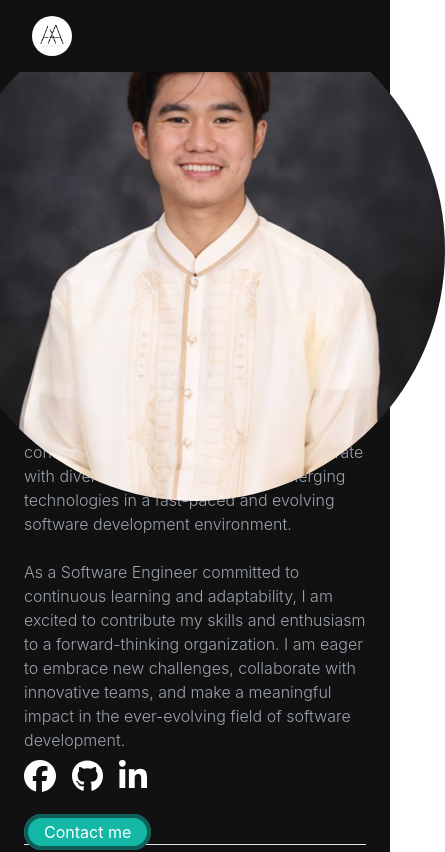
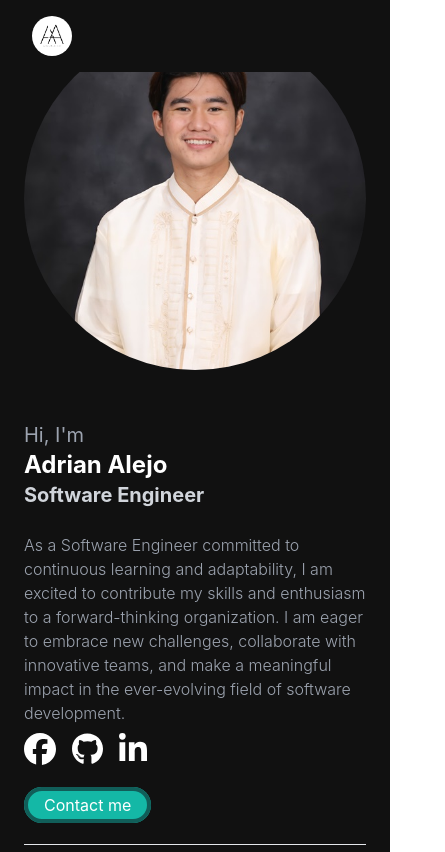
Before and after one commit to AdrianFAlejo/adrian-alejo-website, a React (Create React App) app: page / in a window 390 px wide. Shown: the top 852 px of the page, 445 px wide, since content can reach past the window. Built offline with nearby package versions, Linux system fonts and the light colour scheme.

Commit message:
Adjusted the responsive in mobile devices

```diff
--- a/src/components/Main.js
+++ b/src/components/Main.js
@@ -1,4 +1,3 @@
-import {useState} from 'react'
 import profile from '../assets/my-profile.jpg';
 import resume from '../assets/resume.pdf';
 import { FontAwesomeIcon } from '@fortawesome/react-fontawesome';
@@ -7,70 +6,21 @@ import HrCurve from './HrCurve';
 
 export default function Main () {
 
-  const [isFlipped, setIsFlipped] = useState(false);
-
-  //Flip styling
-  const flipStyles = {
-      perspective: '1000px',
-      borderRadius: '50%',
-      width: '500px',
-      height: '500px',
-      transition: 'transform 3s',
-      transformStyle: 'preserve-3d',
-    };
-
-    const flipperStyles = {
-      transform: isFlipped ? 'rotateY(180deg)' : 'rotateY(0)',
-    };
-
-    const frontStyles = {
-      width: '100%',
-      height: '100%',
-      position: 'absolute',
-      backfaceVisibility: 'hidden',
-      zIndex: isFlipped ? '1' : '2',
-    };
-
-    const backStyles = {
-      width: '100%',
-      height: '100%',
-      position: 'absolute',
-      backfaceVisibility: 'hidden',
-      transform: 'rotateY(180deg)',
-      zIndex: isFlipped ? '2' : '1',
-    };
-
-
-  const handleMouseEnter = () => {
-    if (!isFlipped) {
-      setIsFlipped(true);
-    }
-  };
-
     return (
         <>
         <div id="main" className="flex w-full h-screen flex-col md:flex-row gap-5 items-center justify-center text-white relative">
-          <div
-            style={{ ...flipStyles, ...flipperStyles }}
-            onMouseEnter={handleMouseEnter}
-            onMouseLeave={() => setIsFlipped(false)}
-          >
-            <div style={frontStyles}>
-              <img src={profile} alt="profile" className='md:w-6/6'style={{  borderRadius: '50%' }} />
+            <div className='md:w-3/6 md:p-2'>
+                <img data-aos="flip-right" data-aos-duration="3000" data-aos-offset="200"  src={profile} alt="profile" className='rounded-full' />
             </div>
-            <div style={backStyles}>
-              <img src={profile} alt="profile"className='md:w-6/6' style={{ borderRadius: '50%' }} />
-            </div>
-          </div>
-          <div className='md:w-3/6' data-aos="fade-right" data-aos-duration="1000" data-aos-offset="100" >
-              <div className="flex flex-col w-full mt-8">
+            <div className='md:w-3/6' data-aos="fade-right" data-aos-duration="2000" data-aos-offset="100" >
+                <div className="md:flex flex-col w-full mt-8">
                   <h1 className="text-xl text-gray-400">Hi, I'm</h1>
                   <h1 className="text-2xl font-bold">Adrian Alejo</h1>
                   <p class="text-xl font-bold text-gray-300">Software Engineer</p>
-                  <p className="text-md font-light text-gray-400 ">Dedicated and adaptable Software Engineer with nearly 2 years of hands-on experience, seeking a dynamic position where I can apply my technical proficiency, problem-solving skills, and commitment to innovation. Eager to contribute to challenging projects, collaborate with diverse teams, and embrace emerging technologies in a fast-paced and evolving software development environment.</p>
+                  <p className="text-md font-light text-gray-400 hidden md:flex ">Dedicated and adaptable Software Engineer with nearly 2 years of hands-on experience, seeking a dynamic position where I can apply my technical proficiency, problem-solving skills, and commitment to innovation. Eager to contribute to challenging projects, collaborate with diverse teams, and embrace emerging technologies in a fast-paced and evolving software development environment.</p>
                   <br/>
                   <p className="text-md font-light text-gray-400">As a Software Engineer committed to continuous learning and adaptability, I am excited to contribute my skills and enthusiasm to a forward-thinking organization. I am eager to embrace new challenges, collaborate with innovative teams, and make a meaningful impact in the ever-evolving field of software development.</p>
-              </div>
+               </div>
               <ul className='flex mt-2 mb-7 gap-4 items-center'>
                   <li>
                       <a href='https://www.facebook.com/notadwiyan/' rel="noreferrer" target="_blank"><FontAwesomeIcon size='2xl' icon={faFacebook} /></a>
@@ -82,7 +32,7 @@ export default function Main () {
                       <a href='https://www.linkedin.com/in/adrian-alejo/' rel="noreferrer" target="_blank"><FontAwesomeIcon size='2xl' icon={faLinkedinIn} /></a>
                   </li>
               </ul>
-              <a href={resume} rel="noreferrer" target="_blank" className=" bg-teal-500 rounded-full px-4 py-1 border border-teal-800 border border-4">Contact me</a>
+              <a href={resume} rel="noreferrer" target="_blank" className="bg-teal-500 rounded-full px-4 py-1 border border-teal-800 border border-4">Contact me</a>
           </div>
         </div>
         <HrCurve/>
```
